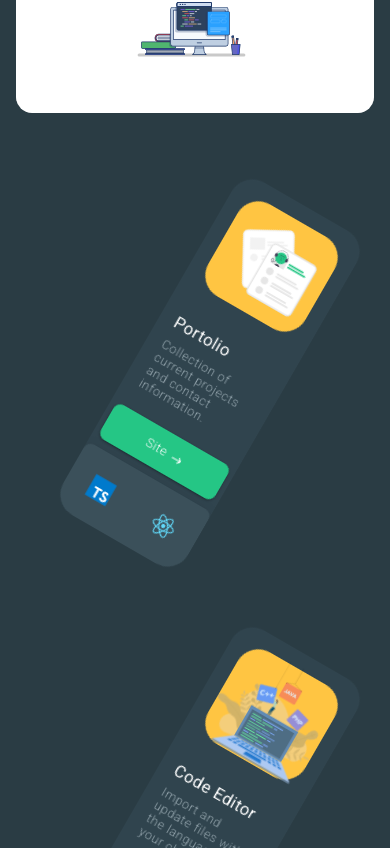
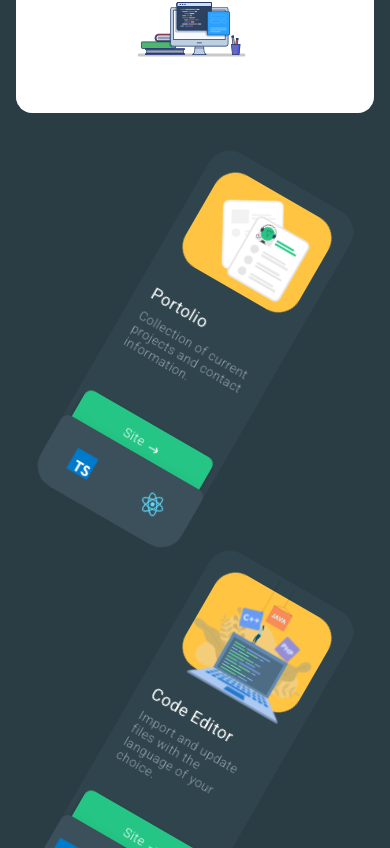
Before and after one commit to kterry1/swe-portfolio, a React (Create React App) app: page / in a window 390 px wide. Shown: the part 916-1764 px from the top of the page. Built offline with nearby package versions, Linux system fonts and the light colour scheme.

Commit message:
Removed margin for button on projects

```diff
--- a/src/index.css
+++ b/src/index.css
@@ -323,7 +323,7 @@ body {
   width: 80%;
   bottom: 17%;
   height: 2rem;
-  margin: var(--tertiary-margin);
+  /* margin: var(--tertiary-margin); */
   display: flex;
   justify-content: center;
   text-align: center;
@@ -543,7 +543,7 @@ body {
 @media screen and (max-width: 400px) {
   .projects .project {
     min-width: 7rem;
-    /* margin: var(--quaternary-margin); */
+    margin: var(--quaternary-margin);
   }
 
   .project .proj-description {
```
